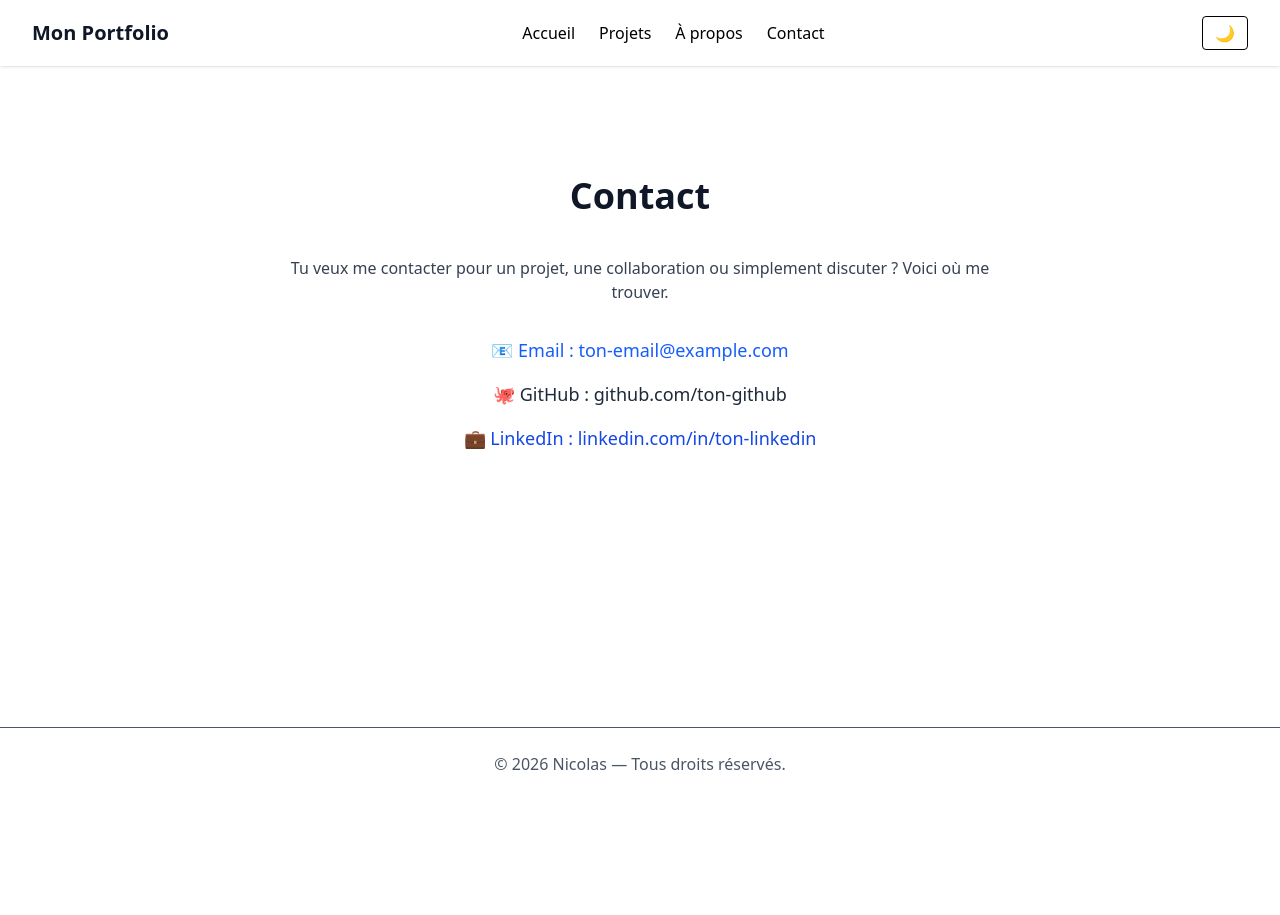
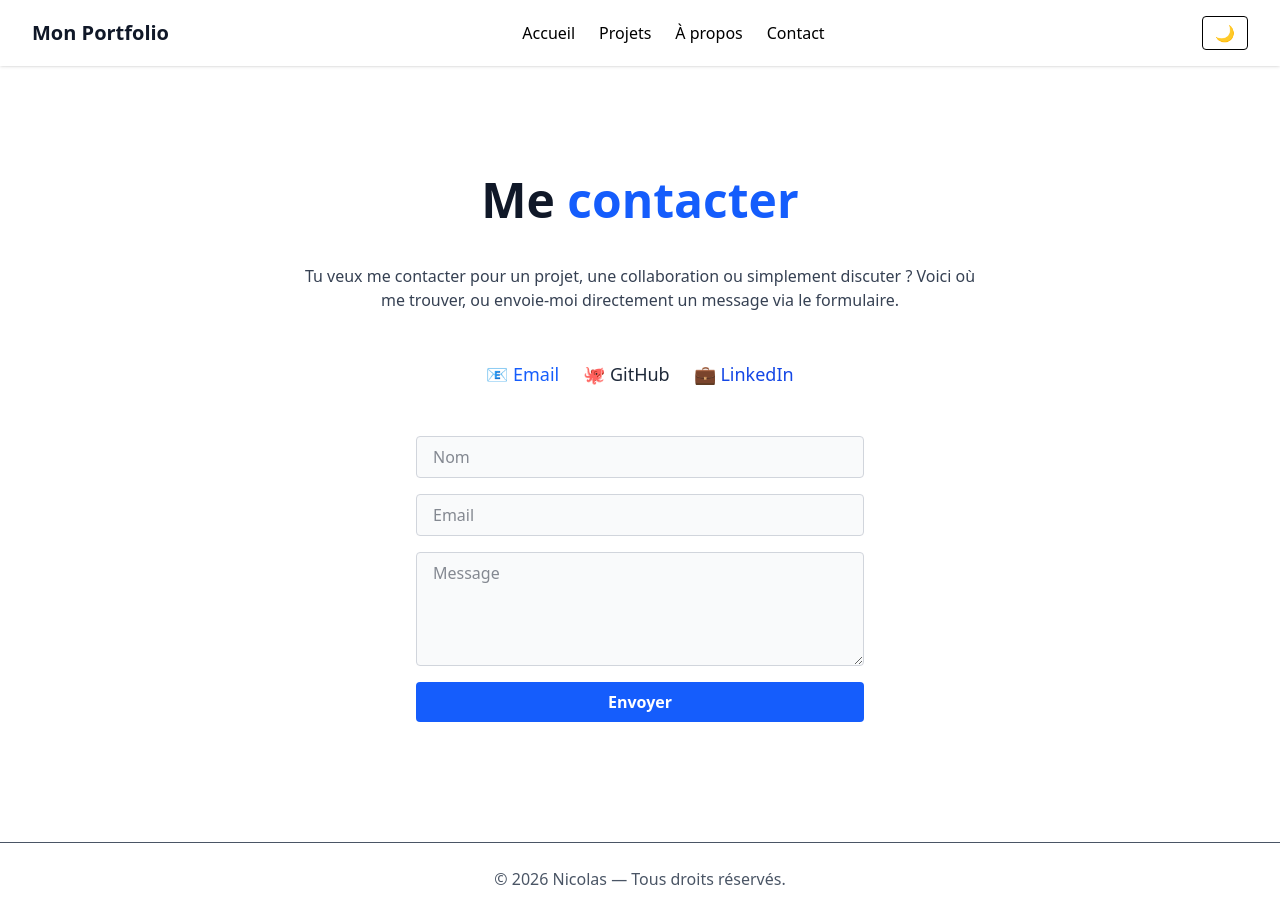
Before and after one commit to NicolasGiliberto/portfolio, a React (Vite) app: page /contact in a window 1280 px wide. Before the commit the page ends 800 px from the top, so only its background shows below. Built offline with nearby package versions, Linux system fonts and the light colour scheme.

Commit message:
ajout et personnalisation de la page Contact

```diff
--- a/src/pages/Contact.jsx
+++ b/src/pages/Contact.jsx
@@ -1,37 +1,65 @@
 export default function Contact() {
   return (
-    <section className="px-6 py-20 max-w-3xl mx-auto text-center bg-white text-gray-900 dark:bg-gray-900 dark:text-gray-100">
-      <h1 className="text-4xl font-bold mb-10">Contact</h1>
+    <section className="px-6 py-20 max-w-4xl mx-auto text-center bg-white text-gray-900 dark:bg-gray-900 dark:text-gray-100 transition-colors duration-300">
+      <h1 className="text-4xl md:text-5xl font-bold mb-10">
+        Me <span className="text-blue-600 dark:text-blue-400">contacter</span>
+      </h1>
 
-      <p className="text-gray-700 mb-8">
+      <p className="text-gray-700 dark:text-gray-300 mb-12 max-w-2xl mx-auto">
         Tu veux me contacter pour un projet, une collaboration ou simplement discuter ?
-        Voici où me trouver.
+        Voici où me trouver, ou envoie-moi directement un message via le formulaire.
       </p>
 
-      <div className="flex flex-col gap-4 text-lg">
+      {/* Liens directs */}
+      <div className="flex flex-col md:flex-row justify-center gap-6 mb-12 text-lg">
         <a
           href="mailto:ton-email@example.com"
           className="text-blue-600 hover:underline"
         >
-          📧 Email : ton-email@example.com
+          📧 Email
         </a>
-
         <a
           href="https://github.com/ton-github"
           target="_blank"
-          className="text-gray-800 hover:underline"
+          rel="noopener noreferrer"
+          className="text-gray-800 dark:text-gray-200 hover:underline"
         >
-          🐙 GitHub : github.com/ton-github
+          🐙 GitHub
         </a>
-
         <a
           href="https://www.linkedin.com/in/ton-linkedin"
           target="_blank"
-          className="text-blue-700 hover:underline"
+          rel="noopener noreferrer"
+          className="text-blue-700 dark:text-blue-400 hover:underline"
         >
-          💼 LinkedIn : linkedin.com/in/ton-linkedin
+          💼 LinkedIn
         </a>
       </div>
+
+      {/* Formulaire */}
+      <form className="flex flex-col gap-4 max-w-md mx-auto text-left">
+        <input
+          type="text"
+          placeholder="Nom"
+          className="px-4 py-2 rounded border border-gray-300 dark:border-gray-700 bg-gray-50 dark:bg-gray-800 focus:outline-none focus:ring-2 focus:ring-blue-500"
+        />
+        <input
+          type="email"
+          placeholder="Email"
+          className="px-4 py-2 rounded border border-gray-300 dark:border-gray-700 bg-gray-50 dark:bg-gray-800 focus:outline-none focus:ring-2 focus:ring-blue-500"
+        />
+        <textarea
+          placeholder="Message"
+          rows="4"
+          className="px-4 py-2 rounded border border-gray-300 dark:border-gray-700 bg-gray-50 dark:bg-gray-800 focus:outline-none focus:ring-2 focus:ring-blue-500"
+        ></textarea>
+        <button
+          type="submit"
+          className="px-6 py-2 rounded bg-blue-600 text-white font-semibold hover:bg-blue-700 dark:bg-blue-500 dark:hover:bg-blue-600 transition"
+        >
+          Envoyer
+        </button>
+      </form>
     </section>
   );
 }
```
